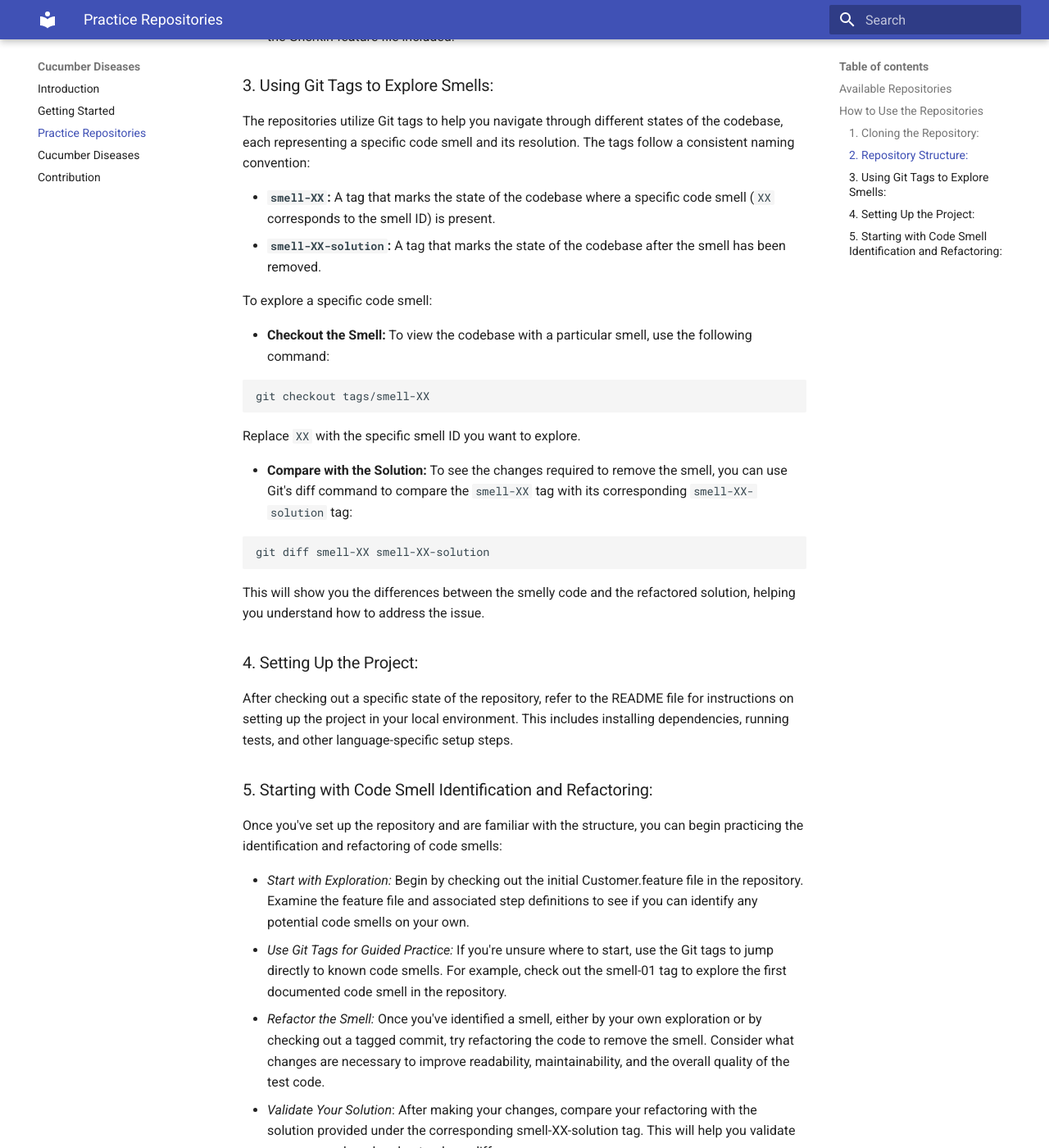
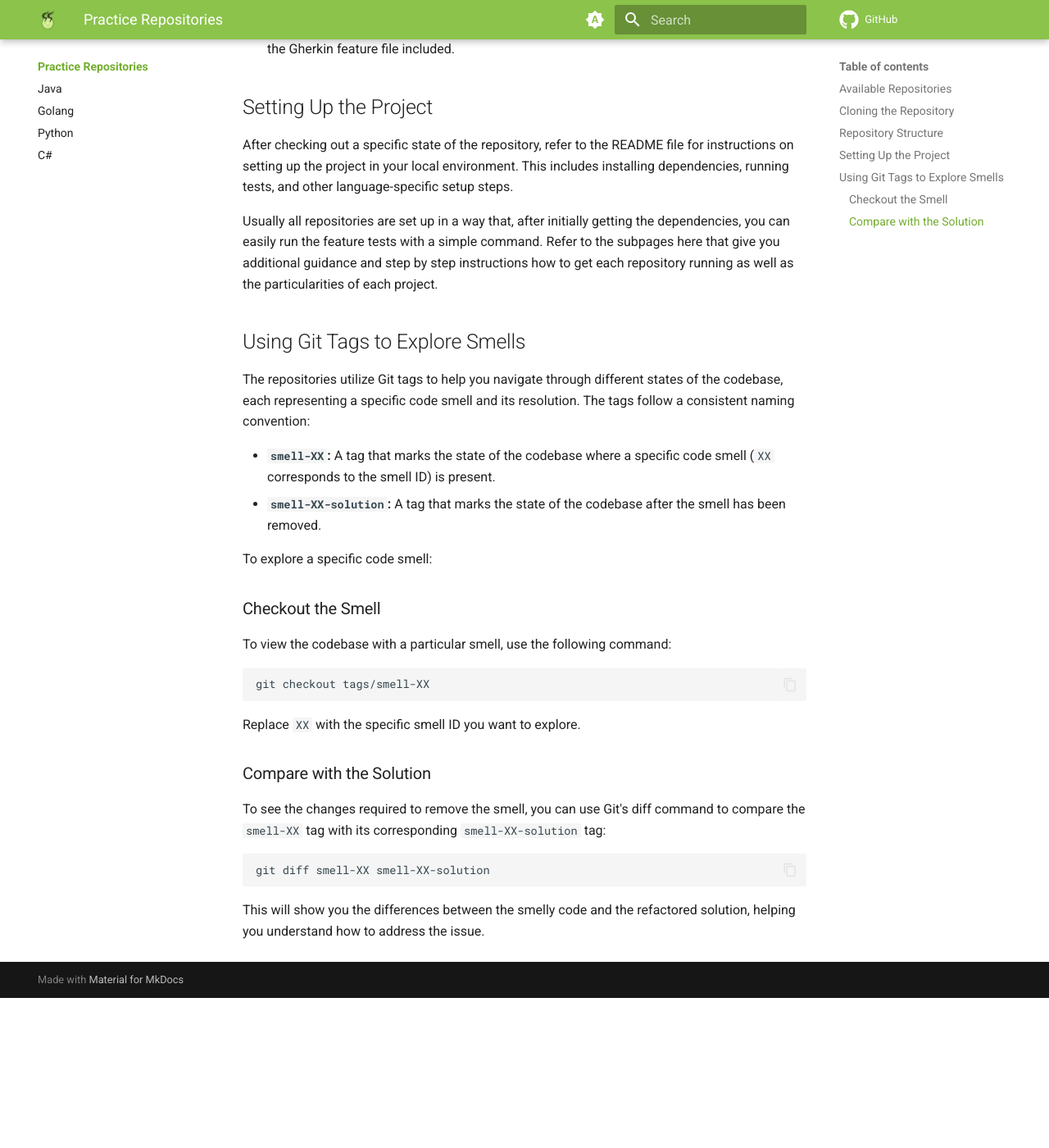
Before and after one commit to Cucumber-Diseases/cucumber-diseases.github.io, an MkDocs documentation site: the page built from docs/repos/index.md, in a window 1280 px wide and 1400 px high, scrolled down 1313 px. Shown: the whole window at 82% size. Built offline with MkDocs 1.6.1 and Material for MkDocs 9.7.7, drawn with Linux system fonts in a browser that asks for light colours; after the commit the page ends 2530 px from its top, so only the background shows below that; some of the changed text lies outside the part shown.

Commit message:
more content, better structure

````diff
--- a/docs/practice-repos.md
+++ b/docs/repos/index.md
@@ -6,16 +6,16 @@ To help users learn about and practice identifying and removing code smells in G
 
 The practice repositories are hosted on GitHub under the [Cucumber-Diseases](https://github.com/Cucumber-Diseases) organization. The repositories are as follows:
 
-- [`cucumber-diseases-java`](https://github.com/Cucumber-Diseases/cucumber-diseases-java)
-- [`cucumber-diseases-python`](https://github.com/Cucumber-Diseases/cucumber-diseases-python)
-- [`cucumber-diseases-go`](https://github.com/Cucumber-Diseases/cucumber-diseases-go)
-- [`cucumber-diseases-csharp`](https://github.com/Cucumber-Diseases/cucumber-diseases-csharp)
+<div class="grid cards" markdown>
+- :fontawesome-brands-java: [`cucumber-diseases-java`](https://github.com/Cucumber-Diseases/cucumber-diseases-java)
+- :fontawesome-brands-python: [`cucumber-diseases-python`](https://github.com/Cucumber-Diseases/cucumber-diseases-python)
+- :fontawesome-brands-golang: [`cucumber-diseases-go`](https://github.com/Cucumber-Diseases/cucumber-diseases-go)
+- **C#** [`cucumber-diseases-csharp`](https://github.com/Cucumber-Diseases/cucumber-diseases-csharp)
+</div>
 
 Each repository implements the same basic and simple application, using the `Customer.feature` file as a starting point. This consistent baseline allows you to compare and contrast the different smells and their resolutions across languages.
 
-## How to Use the Repositories
-
-### 1. Cloning the Repository:
+## Cloning the Repository
 To start practicing, clone the repository for the language you are interested in:
 
 ```bash
@@ -24,7 +24,7 @@ git clone https://github.com/Cucumber-Diseases/cucumber-diseases-<language>.git
 
 Replace `<language>` with the programming language of your choice, such as `java`, `python`, `go`, or `csharp`.
 
-### 2. Repository Structure:
+## Repository Structure
 Each repository contains:
 
 - **Feature Files:** Starting with `Customer.feature`, where you can observe and practice identifying Gherkin and Cucumber-related code smells.
@@ -32,7 +32,12 @@ Each repository contains:
 - **Source Code of the Example Service**: Each repository contains a very slim implementation of a service that will be tested. It is simple and easy on purpose to not destract from the testing code.
 - **Test Step Implementation**: The test suite is set up in a way that it works from the start. It should run all tests green directly after cloning and contains all relevant step definitions for the Gherkin feature file included.
 
-### 3. Using Git Tags to Explore Smells:
+## Setting Up the Project
+After checking out a specific state of the repository, refer to the README file for instructions on setting up the project in your local environment. This includes installing dependencies, running tests, and other language-specific setup steps.
+
+Usually all repositories are set up in a way that, after initially getting the dependencies, you can easily run the feature tests with a simple command. Refer to the subpages here that give you additional guidance and step by step instructions how to get each repository running as well as the particularities of each project.
+
+## Using Git Tags to Explore Smells
 The repositories utilize Git tags to help you navigate through different states of the codebase, each representing a specific code smell and its resolution. The tags follow a consistent naming convention:
 
 - **`smell-XX`:** A tag that marks the state of the codebase where a specific code smell (`XX` corresponds to the smell ID) is present.
@@ -40,29 +45,20 @@ The repositories utilize Git tags to help you navigate through different states
 
 To explore a specific code smell:
 
-- **Checkout the Smell:** To view the codebase with a particular smell, use the following command:
+### Checkout the Smell
+To view the codebase with a particular smell, use the following command:
+
 ```bash
 git checkout tags/smell-XX
 ```
 
 Replace `XX` with the specific smell ID you want to explore.
 
-- **Compare with the Solution:** To see the changes required to remove the smell, you can use Git's diff command to compare the `smell-XX` tag with its corresponding `smell-XX-solution` tag:
+### Compare with the Solution
+To see the changes required to remove the smell, you can use Git's diff command to compare the `smell-XX` tag with its corresponding `smell-XX-solution` tag:
 
 ```bash
 git diff smell-XX smell-XX-solution
 ```
 
 This will show you the differences between the smelly code and the refactored solution, helping you understand how to address the issue.
-
-### 4. Setting Up the Project:
-After checking out a specific state of the repository, refer to the README file for instructions on setting up the project in your local environment. This includes installing dependencies, running tests, and other language-specific setup steps.
-
-### 5. Starting with Code Smell Identification and Refactoring:
-
-Once you've set up the repository and are familiar with the structure, you can begin practicing the identification and refactoring of code smells:
-
-* *Start with Exploration:* Begin by checking out the initial Customer.feature file in the repository. Examine the feature file and associated step definitions to see if you can identify any potential code smells on your own.
-* *Use Git Tags for Guided Practice:* If you're unsure where to start, use the Git tags to jump directly to known code smells. For example, check out the smell-01 tag to explore the first documented code smell in the repository.
-* *Refactor the Smell:* Once you've identified a smell, either by your own exploration or by checking out a tagged commit, try refactoring the code to remove the smell. Consider what changes are necessary to improve readability, maintainability, and the overall quality of the test code.
-* *Validate Your Solution*: After making your changes, compare your refactoring with the solution provided under the corresponding smell-XX-solution tag. This will help you validate your approach and understand any differences.
--- a/mkdocs.yml
+++ b/mkdocs.yml
@@ -1,10 +1,63 @@
 site_name: Cucumber Diseases
 site_description: "Dedicated practice to identify and improve your BDD code."
+repo_url: https://github.com/Cucumber-Diseases
 theme:
   name: 'material'
+  logo: 'assets/smelly_cucumber_transparent.png'
+  favicon: 'assets/smelly_cucumber_transparent.png'
+  icon:
+    repo: fontawesome/brands/github
+  palette:
+    # Palette toggle for automatic mode
+    - media: "(prefers-color-scheme)"
+      toggle:
+        icon: material/brightness-auto
+        name: Switch to light mode
+
+    # Palette toggle for light mode
+    - media: "(prefers-color-scheme: light)"
+      scheme: default
+      primary: light-green
+      toggle:
+        icon: material/brightness-7
+        name: Switch to dark mode
+
+    # Palette toggle for dark mode
+    - media: "(prefers-color-scheme: dark)"
+      scheme: slate
+      primary: green
+      toggle:
+        icon: material/brightness-4
+        name: Switch to system preference
+  features:
+    - content.code.copy
+    - navigation.expand
+    - navigation.sections
+    - navigation.indexes
+    - navigation.tabs
+
 nav:
-  - index.md
-  - howto.md
-  - practice-repos.md
-  - smells.md
+  - Overview:
+    - index.md
+    - intro/contributors.md
+    - howto.md
+  - Practice Repositories:
+    - repos/index.md
+    - repos/java.md
+    - repos/go.md
+    - repos/python.md
+    - repos/csharp.md
+  - Cucumber Smells:
+    - smells/index.md
+    - smells/001-missing-then.md
   - contribution.md
+
+markdown_extensions:
+  - attr_list
+  - md_in_html
+  - pymdownx.emoji:
+      emoji_index: !!python/name:material.extensions.emoji.twemoji
+      emoji_generator: !!python/name:material.extensions.emoji.to_svg
+  - pymdownx.highlight:
+      anchor_linenums: true
+  - pymdownx.superfences
````
Also changed, not shown: docs/howto.md (+8 -1 lines), docs/index.md (+0 -14 lines), docs/intro/contributors.md (added, +13 -0 lines), docs/repos/csharp.md (added, +1 -0 lines), docs/repos/go.md (added, +1 -0 lines), docs/repos/java.md (added, +1 -0 lines), docs/repos/python.md (added, +1 -0 lines), docs/smells.md (deleted, +0 -7 lines), docs/smells/001-missing-then.md (added, +21 -0 lines), docs/smells/index.md (added, +6 -0 lines), docs/assets/smelly_cucumber.png (added), docs/assets/smelly_cucumber_transparent.png (added).
